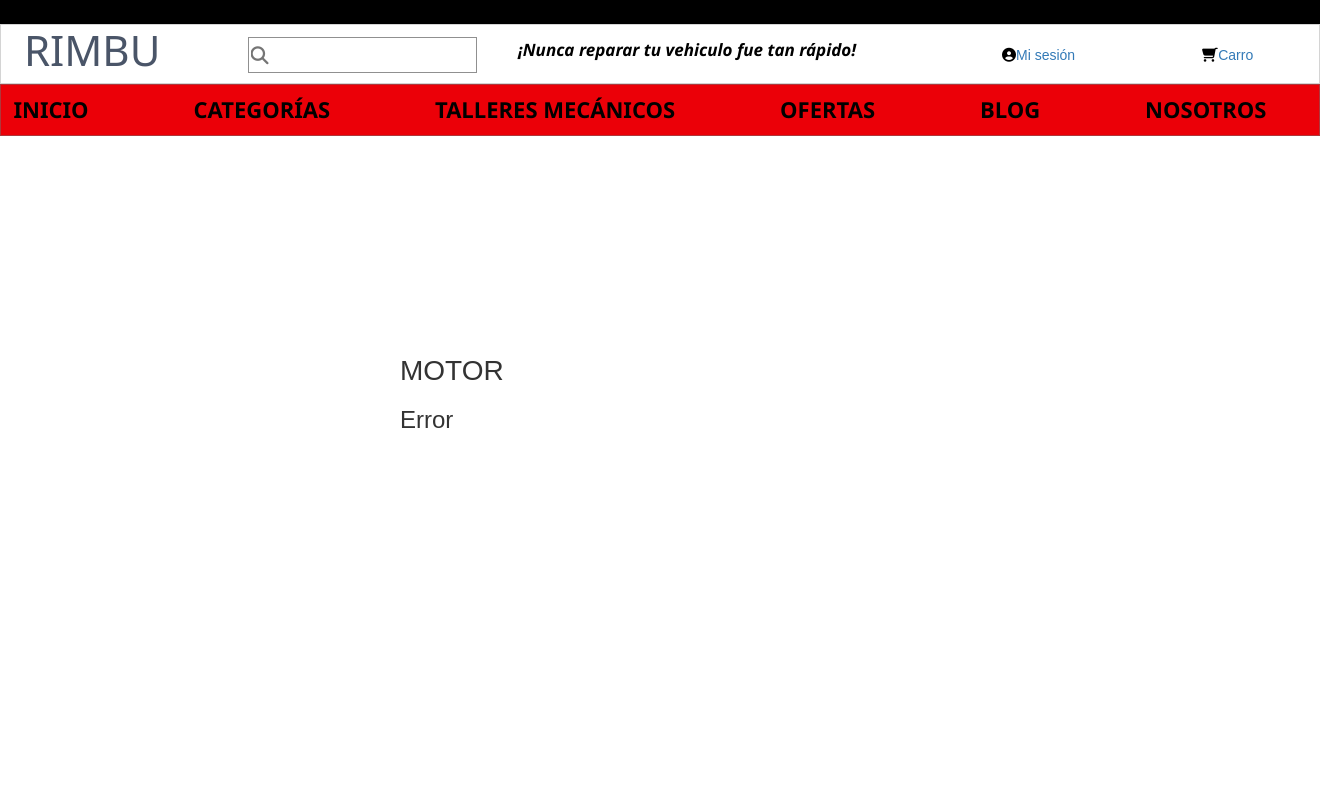
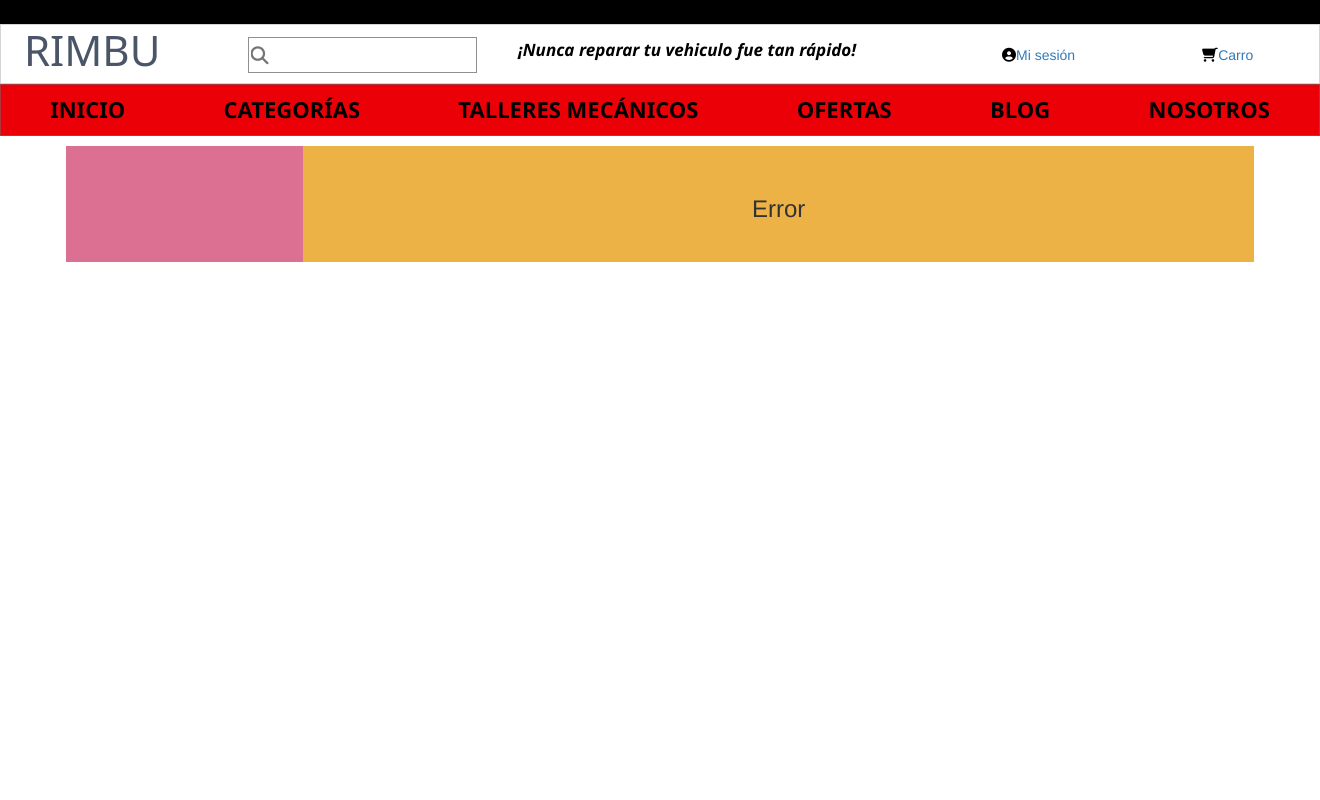
Before and after one commit to sebastianjorc/rimbu, a PHP site: page /rimbu-1/vistas/Motor.php in a window 1320 px wide. Run offline with PHP 8.4, Linux system fonts and the light colour scheme; data that the repository does not hold is empty; some libraries are stand-ins or nearby versions.

Commit message:
add items show

```diff
--- a/index.php
+++ b/index.php
@@ -76,9 +76,7 @@
             </ul>
         </nav>
     </header>
-
-
-    <main>
+        <main class="main-home">
         <aside class="sidebar">
             <div class="sidebar__barra">
                 <ul class="sidebar__tabs">
--- a/vistas/css/home.css
+++ b/vistas/css/home.css
@@ -1,6 +1,6 @@
 
 
-main{
+.main-home{
     display: grid;
     grid-template-columns: repeat(12,1fr);
     width: 100%;
--- a/vistas/css/items.css
+++ b/vistas/css/items.css
@@ -1,26 +1,85 @@
-body{
-    font-family: Arial, Helvetica, sans-serif;
-    padding: 0;
-    margin-left: auto;
-    margin-right: auto;
+.main-items{
+    display: flex;
+    margin-top: 10px;
 }
-nav{
-    background: #29794f;
+
+.contenedor-filtro{
+    margin-left: 5%;
+    width: 20%;
+    height: auto;
+    background: palevioletred;
+
+
 }
-nav ul{
-    padding: 0;
-    margin: 0;
+.contenedor-items{
+    display: inline;
+    margin-right: 5%;
+    width: 80%;
+    height: auto;
+    background: #ECB246;
+    padding: 30px 10px;
+    text-align: center;
 }
-nav ul li{
+.producto{
+    margin: 30px 10px;
     display: inline-block;
-    padding: 10px;
+    vertical-align: middle;
+    text-align: center;
+    width: 200px;
+
 }
-nav ul li a{
-    display: inline;
+.producto__imagen-container{
+    height: 200px;
+    width: 200px;
+    object-fit: cover;
+}
+.producto__titulo{
+    font-weight: bold;
+    font-size: 18px;
+}
+.producto__boton{
+    border: 0;
+    border-radius: 5px;
     color: white;
-    padding: 10px;
-    text-decoration: none;
+    cursor: pointer;
 }
+.producto__boton__add{
+    background: #EB0008;
+    width: 100%;
+}
+.producto__imagen{
+    width: 200px;
+    height: 200px;
+}
+
+
+
+#tabla .fila{
+    box-sizing: border-box;
+    padding: 10px 0;
+}
+#tabla .fila
+ .info{
+    box-sizing: border-box;
+    font-size: 14px;
+    display: inline-block;
+    padding-left: 20px;
+    vertical-align: top;
+    width: 273px;
+}
+#tabla .fila .info .nombre{
+    font-size: 20px;
+    font-weight: bold;
+}
+#tabla .fila .info .producto__boton{
+    padding: 20px 0 0 0;
+}
+#tabla p{
+    font-size: 24px !important;
+    text-align: center;
+    font-weight: bold;
+}
+
 .carrito{
     float: right;
 }
@@ -30,41 +89,6 @@
 .carrito-active a{
     color: black;
 }
-main{
-    align-items: center;
-    margin: 0 auto;
-    margin-left: 400px;
-    margin-top: 220px;
-    width: 900px;
-}
-.articulo{
-    display: inline-block;
-    margin: 10px;
-    vertical-align: top;
-    text-align: center;
-    width: 250px;
-}
-.articulo div{
-    padding: 5px 0;
-}
-.articulo .producto-imagen img{
-    height: 300px;
-    width: 250px;
-    object-fit: cover;
-}
-.articulo .producto-titulo{
-    font-weight: bold;
-    font-size: 18px;
-}
-button{
-    border: 0;
-    border-radius: 5px;
-    background: #29794f;
-    color: white;
-    cursor: pointer;
-    padding: 10px;
-}
-
 #carrito-container{
     width: 400px;
     background: white;
@@ -77,39 +101,6 @@
     display: none;
 }
 
-#tabla .fila{
-    box-sizing: border-box;
-    padding: 10px 0;
-}
-
-#tabla .fila .imagen{
-    display: inline-block;
-    width: 100px;
-}
-#tabla .fila
- .info{
-    box-sizing: border-box;
-    font-size: 14px;
-    display: inline-block;
-    padding-left: 20px;
-    vertical-align: top;
-    width: 273px;
-}
-
-#tabla .fila .info .nombre{
-    font-size: 20px;
-    font-weight: bold;
-}
-#tabla .fila .info .producto-botones{
-    padding: 20px 0 0 0;
-}
-
-#tabla p{
-    font-size: 24px !important;
-    text-align: center;
-    font-weight: bold;
-}
-
 #paginas ul{
     margin: 10px 0;
     padding: 0;
@@ -120,7 +111,6 @@
     margin-right: auto;
     padding: 10px;
 }
-
 #paginas li a{
     background: rgb(228, 228, 228);
     border-radius: 3px;
@@ -128,7 +118,6 @@
     padding: 10px 15px;
     text-decoration: none;
 }
-
 .actual{
     background: rgb(20, 69, 124) !important;
     color: rgb(255, 255, 255) !important;
--- a/vistas/layout/component/head.php
+++ b/vistas/layout/component/head.php
@@ -15,7 +15,7 @@
     <link rel="stylesheet" href="css/header.css">
     <link rel="stylesheet" href="css/mecanicos.css">
     <link rel="stylesheet" href="css/map.css">
-    <link rel="stylesheet" href="vistas/css/items.css">
+    <link rel="stylesheet" href="css/items.css">
 
     <script src="https://kit.fontawesome.com/351b7647d6.js" crossorigin="anonymous"></script>
     <script src="prefixfree.min.js" type="text/javascript"></script>
--- a/vistas/motor.php
+++ b/vistas/motor.php
@@ -1,9 +1,10 @@
 <?php include_once('layout/component/head.php'); ?>
 <?php include_once('layout/component/header.php'); ?>
 
-<main>
-    <h1>MOTOR</h1>
-    <div></div>
+<main class="main-items">
+    <div class="contenedor-filtro">
+    </div>
+    <div class="contenedor-items">
         <?php
             $response = json_decode(file_get_contents('http://localhost/rimbu-1/api/productos/api-productos.php?subcategoria_producto_id=0'), true);
             if($response['statuscode'] == 200){
@@ -16,6 +17,7 @@
                 echo $response;
             }
         ?>
+    </div>
 </main>
 
 <?php include_once('layout/component/footer.php'); ?>
```
Also changed, not shown: vistas/layout/items.php (+7 -5 lines), vistas/ofertas.php (+14 -0 lines). Lines whose indentation alone changed are shown as unchanged.
